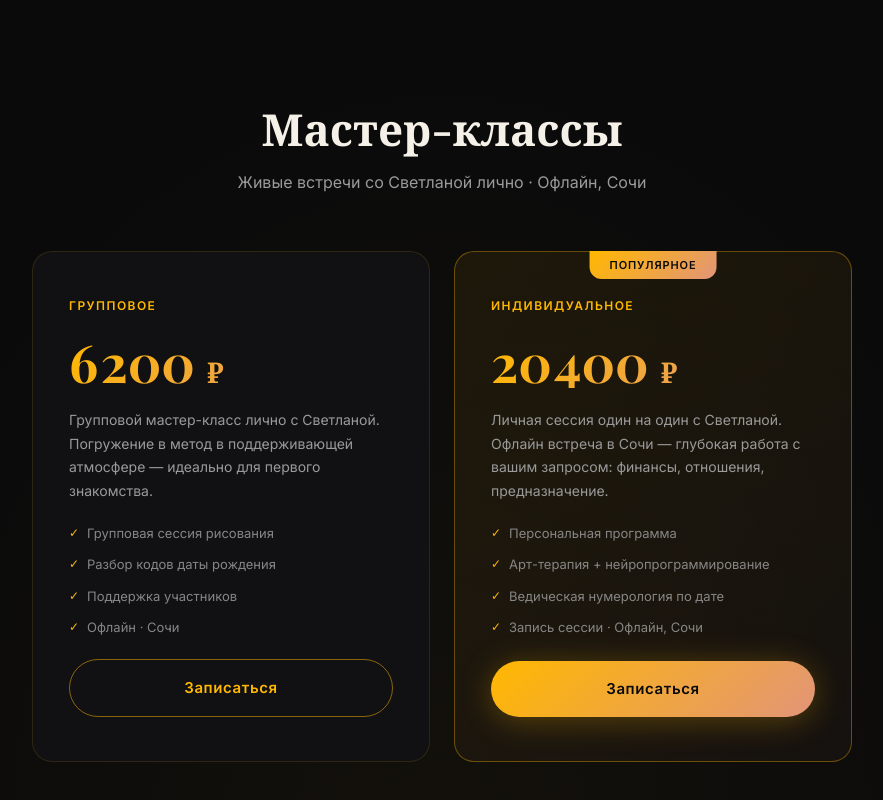
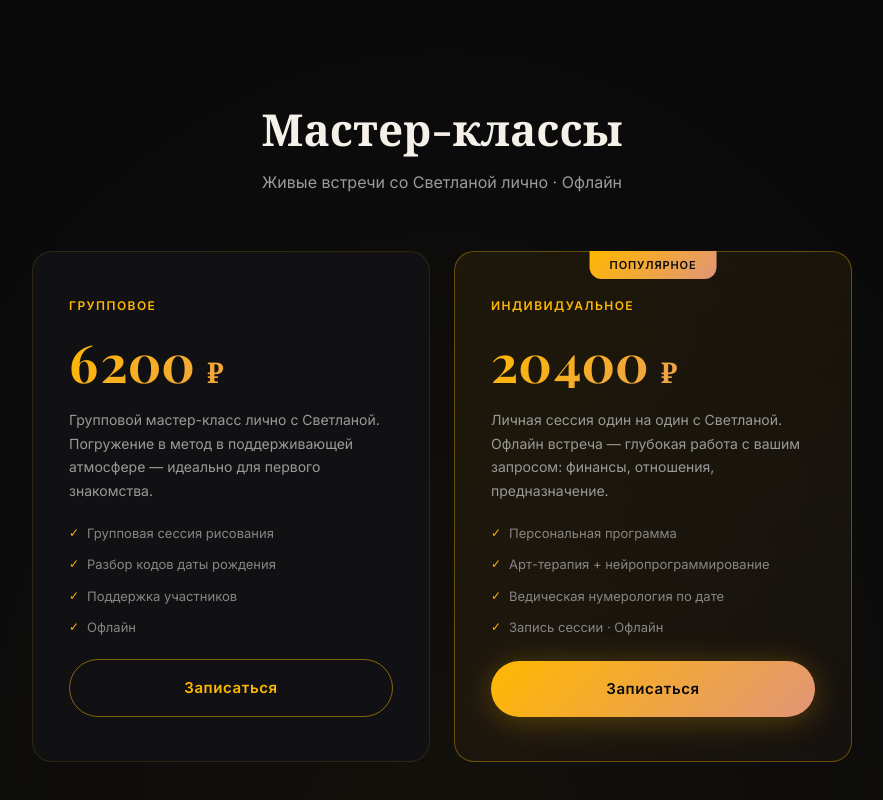
Before and after one commit to Mrvah2011/picture-of-the-soul, a website: page index.html in a window 1280 px wide. Shown: the part 5907-6707 px from the top of the page, without its empty margins (198-1081 px from the left). Drawn offline with nearby package versions, Linux system fonts and the light colour scheme; a web font is replaced by a local one.

Commit message:
Remove Sochi references from pricing; update metric to от 999 ₽

```diff
--- a/index.html
+++ b/index.html
@@ -152,7 +152,7 @@
           <div class="metrics__label">инструмента<br>в&nbsp;1&nbsp;сессии</div>
         </div>
         <div class="metrics__item metrics__item--accent reveal reveal-delay-1">
-          <div class="metrics__number">от&nbsp;6&thinsp;200&nbsp;₽</div>
+          <div class="metrics__number">от&nbsp;999&nbsp;₽</div>
           <div class="metrics__label">цена<br>трансформации</div>
         </div>
         <div class="metrics__item reveal reveal-delay-2">
@@ -210,7 +210,7 @@
   <section class="pricing" id="pricing" aria-label="Тарифы">
     <div class="container">
       <h2 class="section-title reveal">Мастер-классы</h2>
-      <p class="section-sub reveal">Живые встречи со Светланой лично · Офлайн, Сочи</p>
+      <p class="section-sub reveal">Живые встречи со Светланой лично · Офлайн</p>
       <div class="pricing__grid">
 
         <div class="pricing__card reveal">
@@ -221,7 +221,7 @@
             <li>Групповая сессия рисования</li>
             <li>Разбор кодов даты рождения</li>
             <li>Поддержка участников</li>
-            <li>Офлайн · Сочи</li>
+            <li>Офлайн</li>
           </ul>
           <a href="#form" class="btn btn--outline pricing__btn" data-session="group">Записаться</a>
         </div>
@@ -229,12 +229,12 @@
         <div class="pricing__card pricing__card--featured reveal reveal-delay-1">
           <div class="pricing__badge">Индивидуальное</div>
           <div class="pricing__price">20&thinsp;400 <span>₽</span></div>
-          <p class="pricing__desc">Личная сессия один на один с Светланой. Офлайн встреча в Сочи — глубокая работа с вашим запросом: финансы, отношения, предназначение.</p>
+          <p class="pricing__desc">Личная сессия один на один с Светланой. Офлайн встреча — глубокая работа с вашим запросом: финансы, отношения, предназначение.</p>
           <ul class="pricing__list">
             <li>Персональная программа</li>
             <li>Арт-терапия + нейропрограммирование</li>
             <li>Ведическая нумерология по дате</li>
-            <li>Запись сессии · Офлайн, Сочи</li>
+            <li>Запись сессии · Офлайн</li>
           </ul>
           <a href="#form" class="btn btn--gold pricing__btn" data-session="individual">Записаться</a>
         </div>
```
